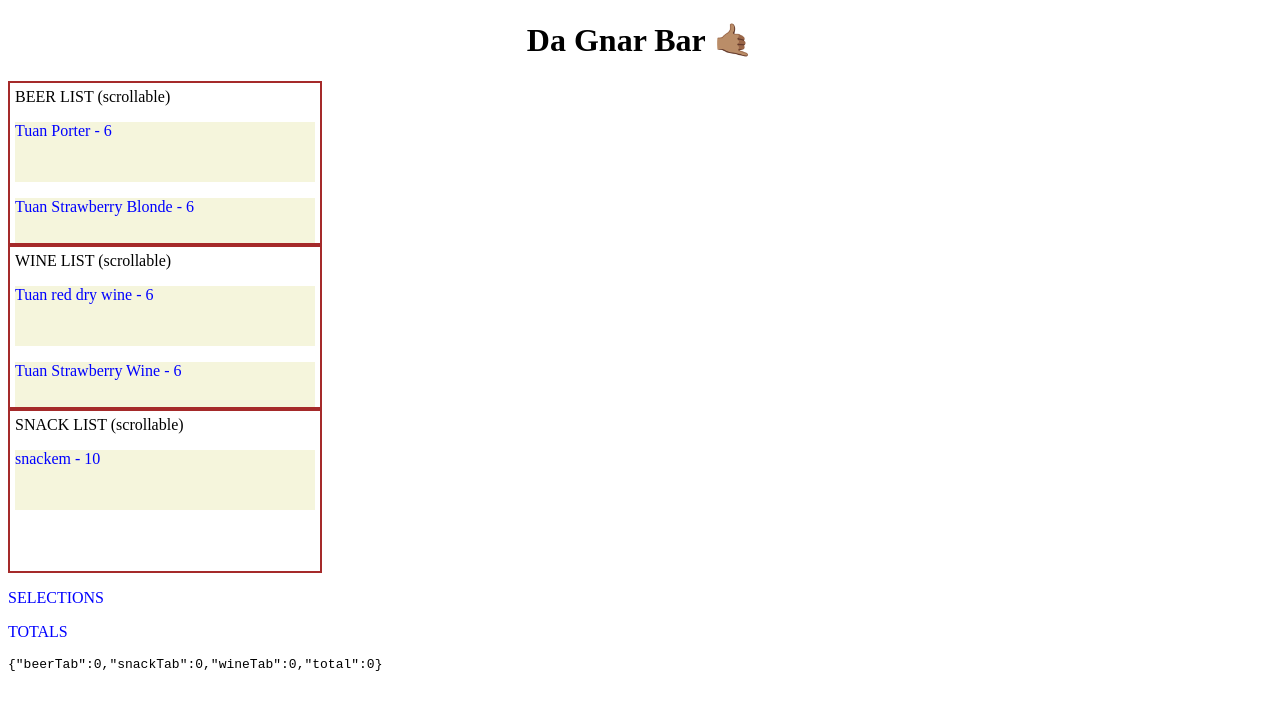
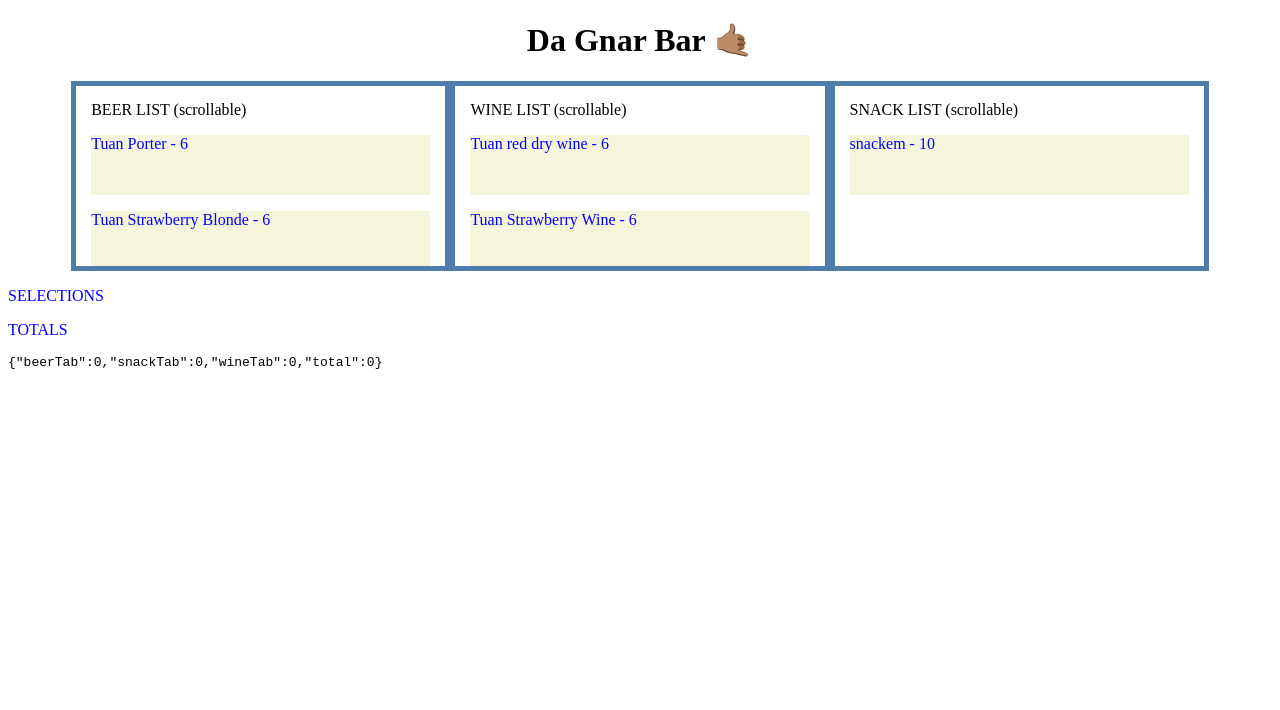
Before and after one commit to frankmeza/gnar-bar, a React app in the folder client/: page / in a window 1280 px wide. Shown: the top 710 px of the page. Built offline with nearby package versions, Linux system fonts and the light colour scheme; the HTML template or start-up script is replaced by a standard one.

Commit message:
add containers

```diff
--- a/client/src/app.scss
+++ b/client/src/app.scss
@@ -1,3 +1,18 @@
 p {
   color: blue;
 }
+
+.main-container {
+  display: flex;
+  flex: 1;
+  flex-direction: column;
+  height: 980;
+}
+
+.list-container {
+  display: flex;
+  flex-direction: row;
+  justify-content: space-between;
+  margin-left: 5%;
+  margin-right: 5%;
+}
--- a/client/src/components/selection/selection.scss
+++ b/client/src/components/selection/selection.scss
@@ -1,9 +1,9 @@
 .selection-list-beer {
-  border: 2px solid brown;
+  border: 5px solid rgba(7, 74, 138, 0.712);
   height: 150px;
-  padding: 5px;
+  padding: 15px;
   overflow-y: scroll;
-  width: 300px;
+  width: 450px;
 }
 
 .selection-item-beer {
@@ -12,11 +12,11 @@
 }
 
 .selection-list-wine {
-  border: 2px solid brown;
+  border: 5px solid rgba(7, 74, 138, 0.712);
   height: 150px;
-  padding: 5px;
+  padding: 15px;
   overflow-y: scroll;
-  width: 300px;
+  width: 450px;
 }
 
 .selection-item-wine {
@@ -25,11 +25,11 @@
 }
 
 .selection-list-snack {
-  border: 2px solid brown;
+  border: 5px solid rgba(7, 74, 138, 0.712);
   height: 150px;
-  padding: 5px;
+  padding: 15px;
   overflow-y: scroll;
-  width: 300px;
+  width: 450px;
 }
 
 .selection-item-snack {
```
